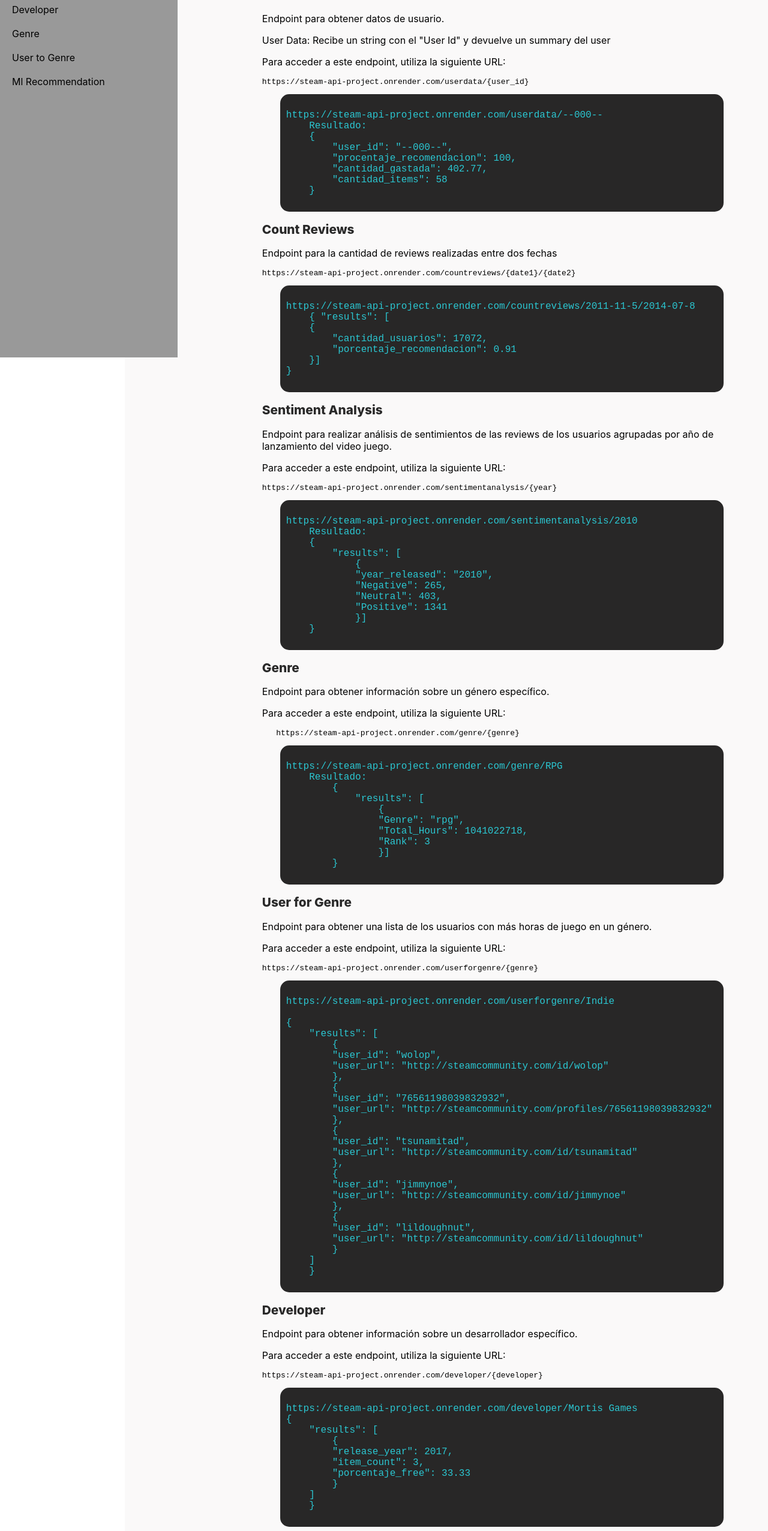
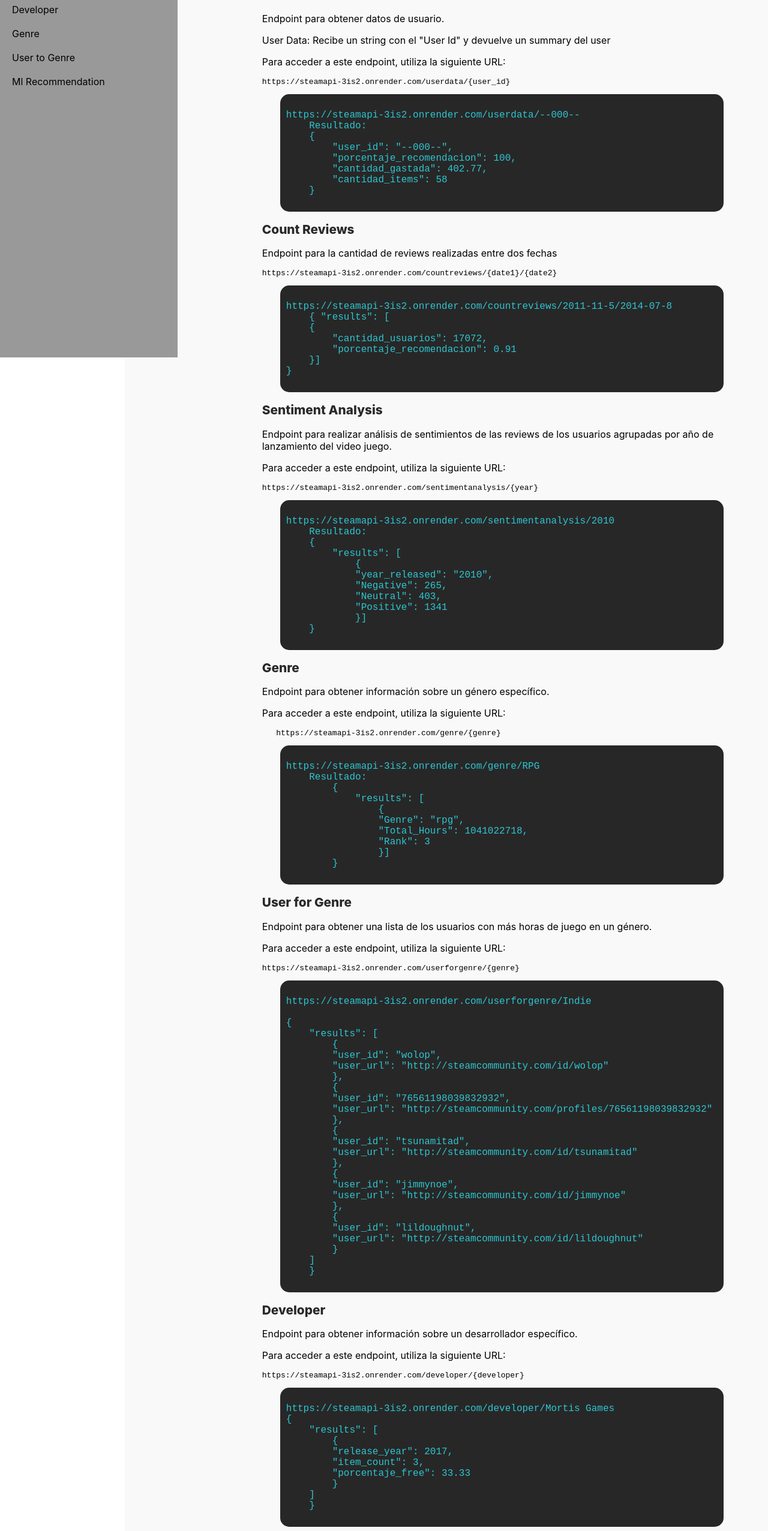
Before and after one commit to kimnegrette3/MLOps-Steam-Recommender-System, a plain HTML site: page index.html in a window 1280 px wide. Shown: the part 244-2797 px from the top of the page at 60% size. Drawn offline with Linux system fonts and the light colour scheme.

Commit message:
update main e index

```diff
--- a/index.html
+++ b/index.html
@@ -33,20 +33,20 @@
             <h2 id="userdata">User Data</h2>
             <p>Endpoint para obtener datos de usuario.</p>
             <p>User Data: Recibe un string con el "User Id" y devuelve un summary del user</p><p>Para acceder a este endpoint, utiliza la siguiente URL:</p>
-            <pre>https://steam-api-project.onrender.com/userdata/{user_id}</pre>
-<div class="code"><p>https://steam-api-project.onrender.com/userdata/--000--
+            <pre>https://steamapi-3is2.onrender.com/userdata/{user_id}</pre>
+<div class="code"><p>https://steamapi-3is2.onrender.com/userdata/--000--
     Resultado:
     {
         "user_id": "--000--",
-        "procentaje_recomendacion": 100,
+        "porcentaje_recomendacion": 100,
         "cantidad_gastada": 402.77,
         "cantidad_items": 58
     }</p></div>
             <h2 id="countreviews">Count Reviews</h2>
             <p>Endpoint para la cantidad de reviews realizadas entre dos fechas</p>
             <p> </p>
-            <pre>https://steam-api-project.onrender.com/countreviews/{date1}/{date2}</pre>
-            <div class="code"><p>https://steam-api-project.onrender.com/countreviews/2011-11-5/2014-07-8
+            <pre>https://steamapi-3is2.onrender.com/countreviews/{date1}/{date2}</pre>
+            <div class="code"><p>https://steamapi-3is2.onrender.com/countreviews/2011-11-5/2014-07-8
     { "results": [
     {
         "cantidad_usuarios": 17072,
@@ -56,8 +56,8 @@
             <h2 id="sentiment">Sentiment Analysis</h2>
             <p>Endpoint para realizar análisis de sentimientos de las reviews de los usuarios agrupadas por año de lanzamiento del video juego.</p>
             <p>Para acceder a este endpoint, utiliza la siguiente URL:</p>
-            <pre>https://steam-api-project.onrender.com/sentimentanalysis/{year}</pre>
-<div class="code"><p>https://steam-api-project.onrender.com/sentimentanalysis/2010
+            <pre>https://steamapi-3is2.onrender.com/sentimentanalysis/{year}</pre>
+<div class="code"><p>https://steamapi-3is2.onrender.com/sentimentanalysis/2010
     Resultado:
     {
         "results": [
@@ -71,8 +71,8 @@
             <h2 id="genre">Genre</h2>
             <p>Endpoint para obtener información sobre un género específico.</p>
             <p>Para acceder a este endpoint, utiliza la siguiente URL:</p>
-            <pre>   https://steam-api-project.onrender.com/genre/{genre}</pre>
-<div class="code"><p>https://steam-api-project.onrender.com/genre/RPG
+            <pre>   https://steamapi-3is2.onrender.com/genre/{genre}</pre>
+<div class="code"><p>https://steamapi-3is2.onrender.com/genre/RPG
     Resultado:
         {
             "results": [
@@ -86,8 +86,8 @@
             <h2 id="userforgenre">User for Genre</h2>
             <p>Endpoint para obtener una lista de los usuarios con más horas de juego en un género.</p>
             <p>Para acceder a este endpoint, utiliza la siguiente URL:</p>
-            <pre>https://steam-api-project.onrender.com/userforgenre/{genre}</pre>
-<div class="code"><p>https://steam-api-project.onrender.com/userforgenre/Indie
+            <pre>https://steamapi-3is2.onrender.com/userforgenre/{genre}</pre>
+<div class="code"><p>https://steamapi-3is2.onrender.com/userforgenre/Indie
 
 {
     "results": [
@@ -117,8 +117,8 @@
             <h2 id="developer">Developer</h2>
             <p>Endpoint para obtener información sobre un desarrollador específico.</p>
             <p>Para acceder a este endpoint, utiliza la siguiente URL:</p>
-            <pre>https://steam-api-project.onrender.com/developer/{developer}</pre>
-<div class="code"><p>https://steam-api-project.onrender.com/developer/Mortis Games
+            <pre>https://steamapi-3is2.onrender.com/developer/{developer}</pre>
+<div class="code"><p>https://steamapi-3is2.onrender.com/developer/Mortis Games
 {
     "results": [
         {
@@ -132,8 +132,8 @@
             <h2 id="mlrecommendation">Game Recommendations</h2>
             <p>Endpoint para obtener recomendaciones de juegos basado en un juego específico.</p>
             <p>Para acceder a este endpoint, utiliza la siguiente URL:</p>
-            <pre>https://steam-api-project.onrender.com/game_recommendations/{game_id}</pre>
-            <div class="code"><p>https://steam-api-project.onrender.com/game_recommendations/47810
+            <pre>https://steamapi-3is2.onrender.com/game_recommendations/{game_id}</pre>
+            <div class="code"><p>https://steamapi-3is2.onrender.com/game_recommendations/47810
 {
     "results": [
         {
```
Also changed, not shown: 1 other file.
